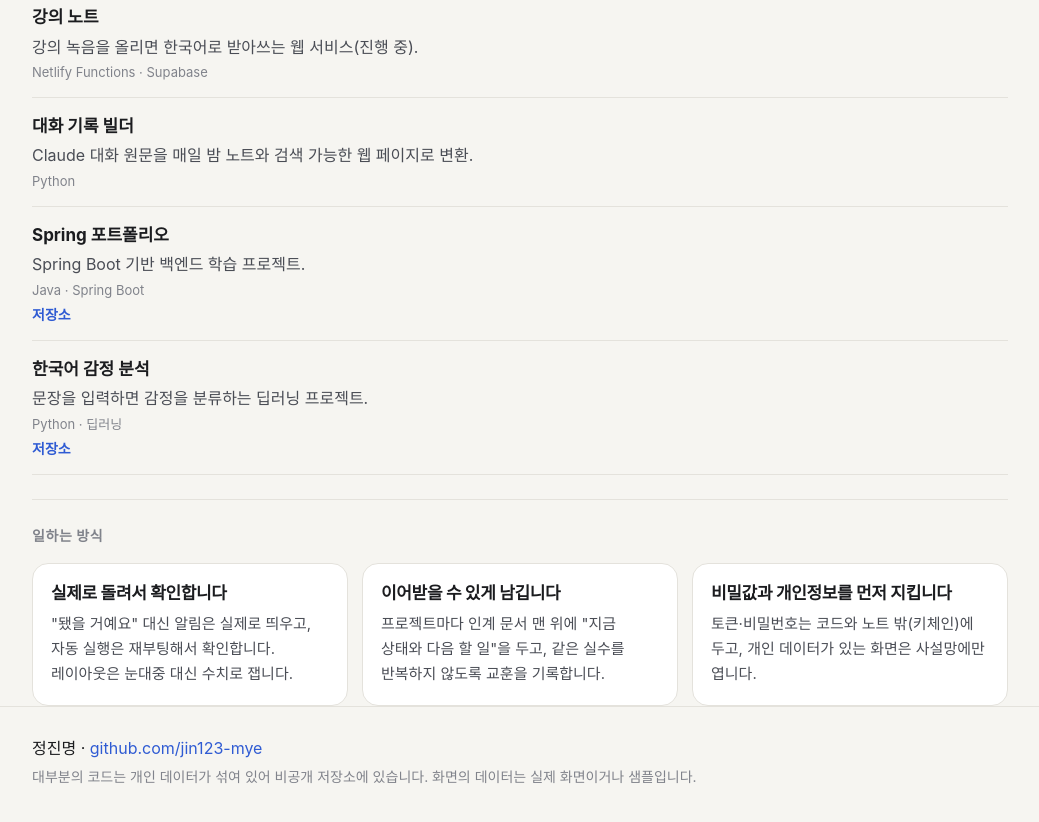
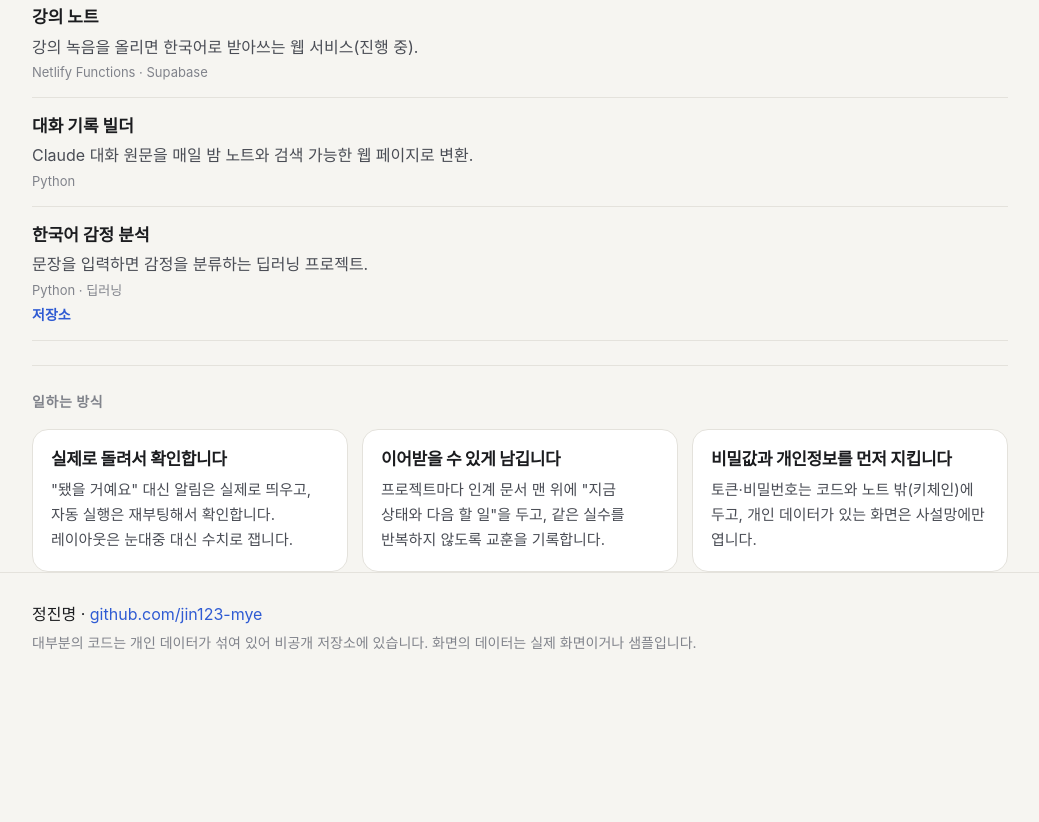
Before and after one commit to jin123-mye/jin123-mye.github.io, a plain HTML site: page index.html in a window 1280 px wide. Shown: the part 4728-5550 px from the top of the page, without its empty margins (120-1159 px from the left). After the commit the page ends 5434 px from the top, so only its background shows below. Drawn offline with Linux system fonts and the light colour scheme; a web font is replaced by a local one.

Commit message:
빈 저장소(spring-portfolio) 링크 제거
Co-Authored-By: Claude Opus 5.5 <noreply@anthropic.com>

```diff
--- a/index.html
+++ b/index.html
@@ -162,7 +162,6 @@
     <li><b>클로드 앱 서랍</b><span>Claude로 만든 HTML·React 아티팩트를 독립된 맥 앱 창으로 띄우는 런처.</span><em>Swift</em></li>
     <li><b>강의 노트</b><span>강의 녹음을 올리면 한국어로 받아쓰는 웹 서비스(진행 중).</span><em>Netlify Functions · Supabase</em></li>
     <li><b>대화 기록 빌더</b><span>Claude 대화 원문을 매일 밤 노트와 검색 가능한 웹 페이지로 변환.</span><em>Python</em></li>
-    <li><b>Spring 포트폴리오</b><span>Spring Boot 기반 백엔드 학습 프로젝트.</span><em>Java · Spring Boot</em> <a href="https://github.com/jin123-mye/spring-portfolio">저장소</a></li>
     <li><b>한국어 감정 분석</b><span>문장을 입력하면 감정을 분류하는 딥러닝 프로젝트.</span><em>Python · 딥러닝</em> <a href="https://github.com/jin123-mye/korean-emotion-analysis">저장소</a></li>
   </ul>
 </section>
```
